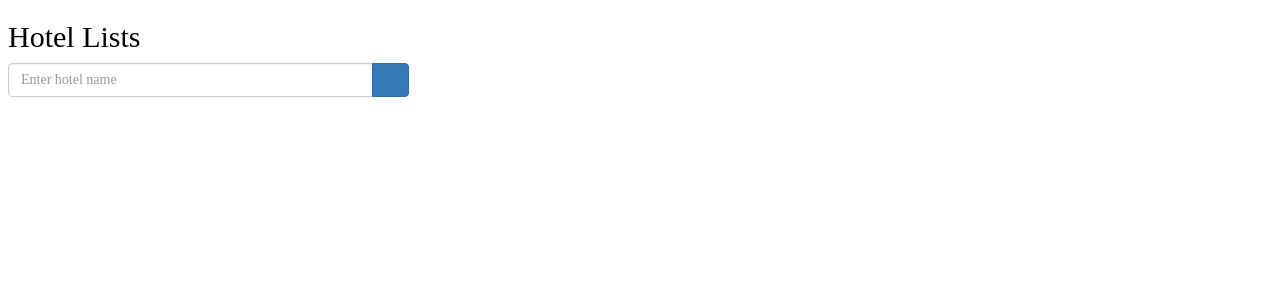
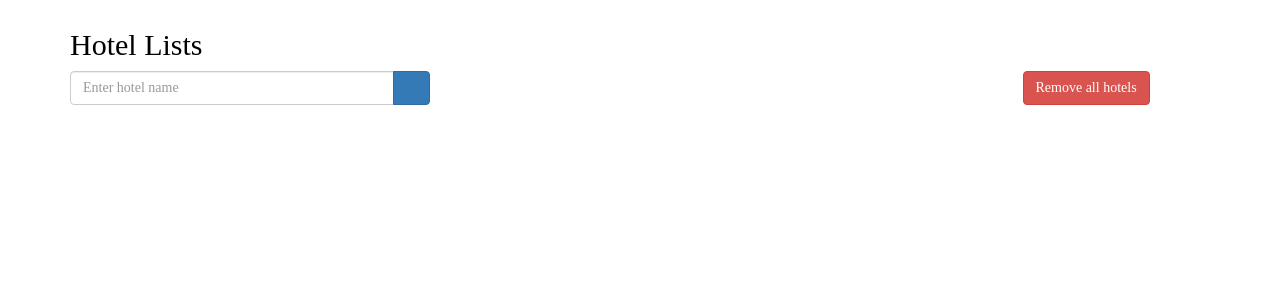
Before and after one commit to michaelfchan42/angularhotel, an Angular app in the folder AngularHotel/: page / in a window 1280 px wide. Shown: the top 300 px of the page. Built offline with nearby package versions, Linux system fonts and the light colour scheme; a web font is replaced by a local one.

Commit message:
Delete all and touchup
Finish

```diff
--- a/AngularHotel/src/app/app.hotel.css
+++ b/AngularHotel/src/app/app.hotel.css
@@ -1,6 +1,10 @@
 .list-group-item:hover{
 	background: #dedede;
 
+}
+
+.list-group{
+	padding-top: 10px;
 }
 
 .cross:hover {
@@ -11,3 +15,7 @@
 .cross {
 	color: red;
 }
+
+.removeAll {
+	margin-left: 75%;
+}
--- a/AngularHotel/src/app/app.hotel.html
+++ b/AngularHotel/src/app/app.hotel.html
@@ -1,4 +1,5 @@
-<div>
+<div class="container">
+
 	<h2> Hotel Lists </h2>
 
 	<div class = "row">
@@ -9,12 +10,19 @@
 					<button class="btn btn-primary" type="button" (click)="onClick()">
 					<span class="glyphicon glyphicon-ok"></span>
 					</button>
+
 				</div>
 			</div>
 		</div>
+
+		<div class="col-xs-6 col-md-8">
+			<button class="btn btn-danger removeAll" type="button" (click)="removeAll()">
+						<span> Remove all hotels </span>
+			</button>
+		</div>
 	</div>
 
-<br />
+
 
 	<ul class="list-group">
 		<li *ngFor="let task of tasks" class="list-group-item">
--- a/AngularHotel/src/app/app.hotel.ts
+++ b/AngularHotel/src/app/app.hotel.ts
@@ -28,6 +28,10 @@ export class HotelComponent {
 		}
 	}
 
+	removeAll(){
+		this.tasks = [];
+	}
+
 	onDelete(item){
 		for(var i = 0; i < this.tasks.length; i++){
 			if(item.id == this.tasks[i].id){
```
